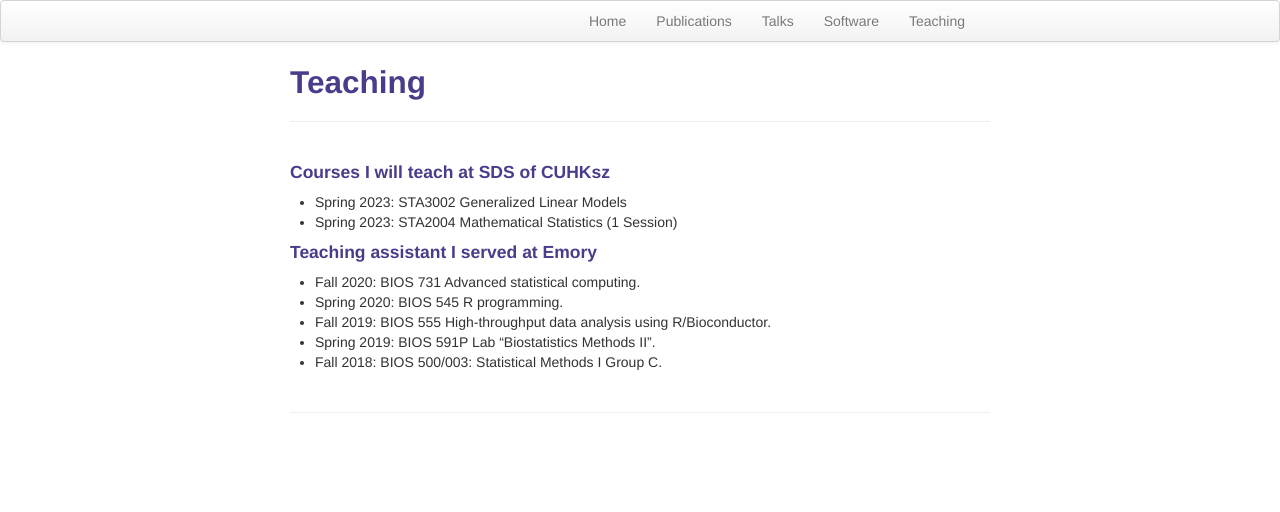
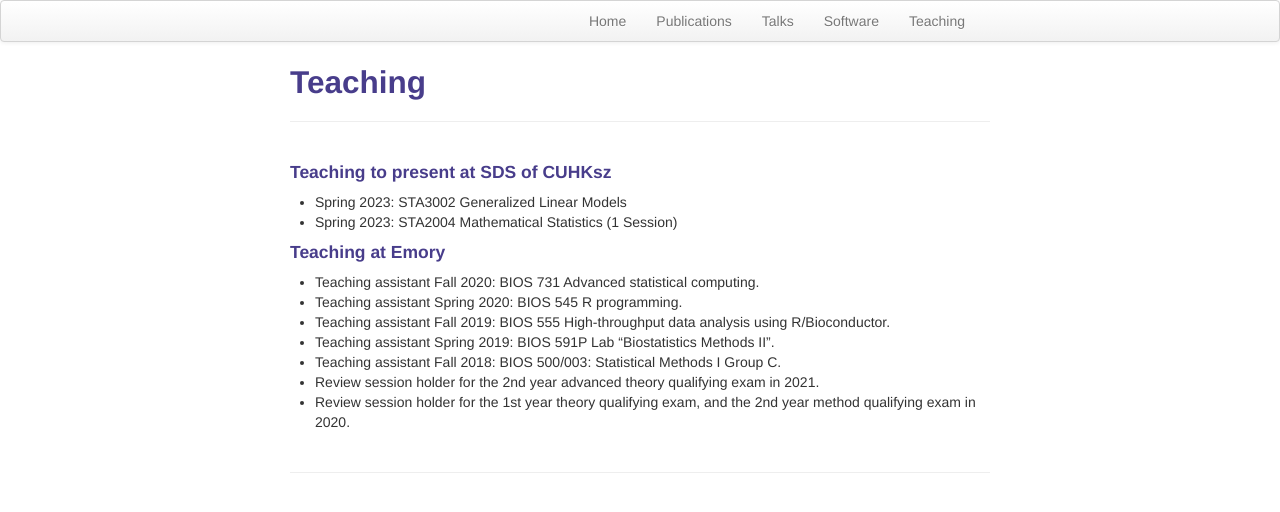
Before and after one commit to ZhenxingGuo0015/ZhenxingGuo0015.github.io, a Jekyll site: the page built from teaching.md, in a window 1280 px wide. Shown: the top 512 px of the page. Built offline with Jekyll 4.4.1, drawn with Linux system fonts in a browser that asks for light colours.

Commit message:
Update teaching.md

```diff
--- a/teaching.md
+++ b/teaching.md
@@ -4,13 +4,15 @@ title: Teaching
 description: Zhenxing Guo's teaching
 ---
 
-#### Courses I will teach at SDS of CUHKsz
+#### Teaching to present at SDS of CUHKsz
 - Spring 2023: STA3002 Generalized Linear Models
 - Spring 2023: STA2004 Mathematical Statistics (1 Session)
 
-#### Teaching assistant I served at Emory
-- Fall 2020: BIOS 731 Advanced statistical computing.
-- Spring 2020: BIOS 545 R programming.
-- Fall 2019: BIOS 555 High-throughput data analysis using R/Bioconductor.
-- Spring 2019: BIOS 591P Lab “Biostatistics Methods II”.
-- Fall 2018: BIOS 500/003: Statistical Methods I Group C.
+#### Teaching at Emory
+- Teaching assistant Fall 2020: BIOS 731 Advanced statistical computing.
+- Teaching assistant Spring 2020: BIOS 545 R programming.
+- Teaching assistant Fall 2019: BIOS 555 High-throughput data analysis using R/Bioconductor.
+- Teaching assistant Spring 2019: BIOS 591P Lab “Biostatistics Methods II”.
+- Teaching assistant Fall 2018: BIOS 500/003: Statistical Methods I Group C.
+- Review session holder for the 2nd year advanced theory qualifying exam in 2021.
+- Review session holder for the 1st year theory qualifying exam, and the 2nd year method qualifying exam in 2020.
```
